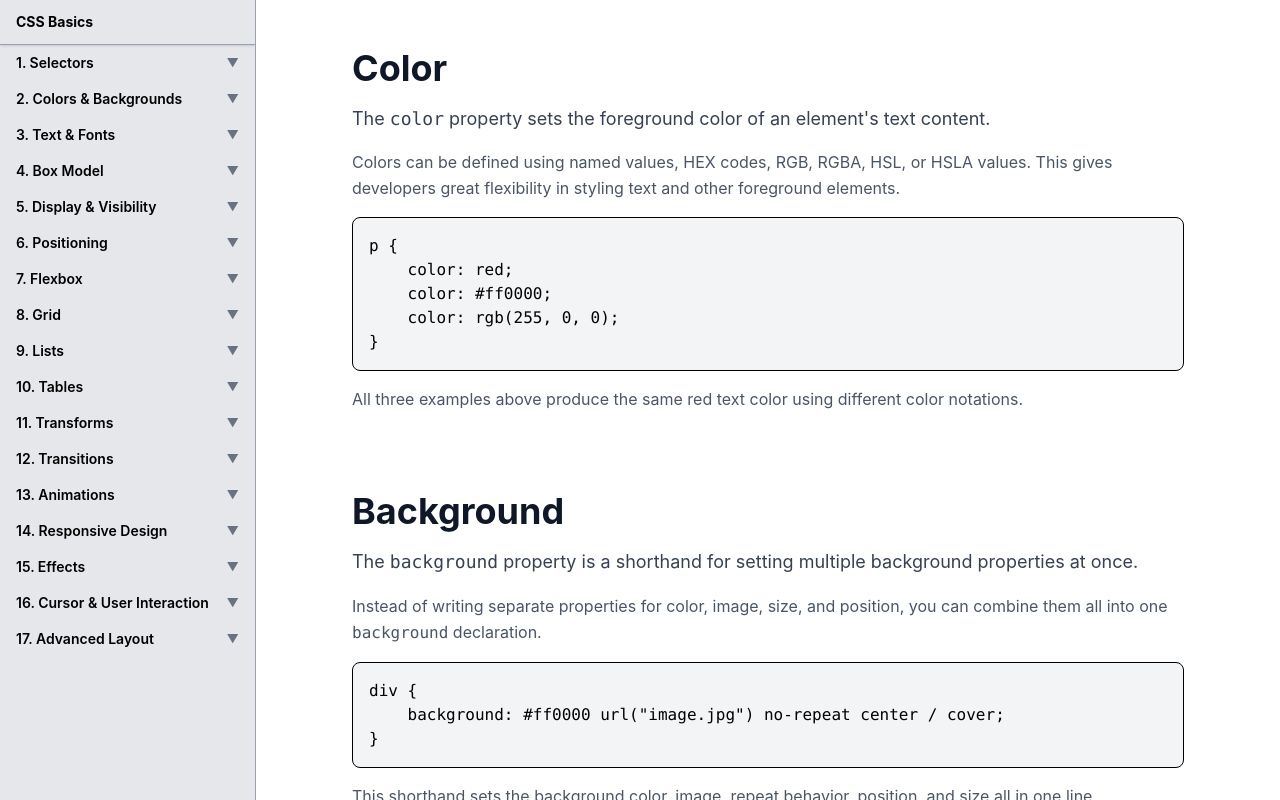
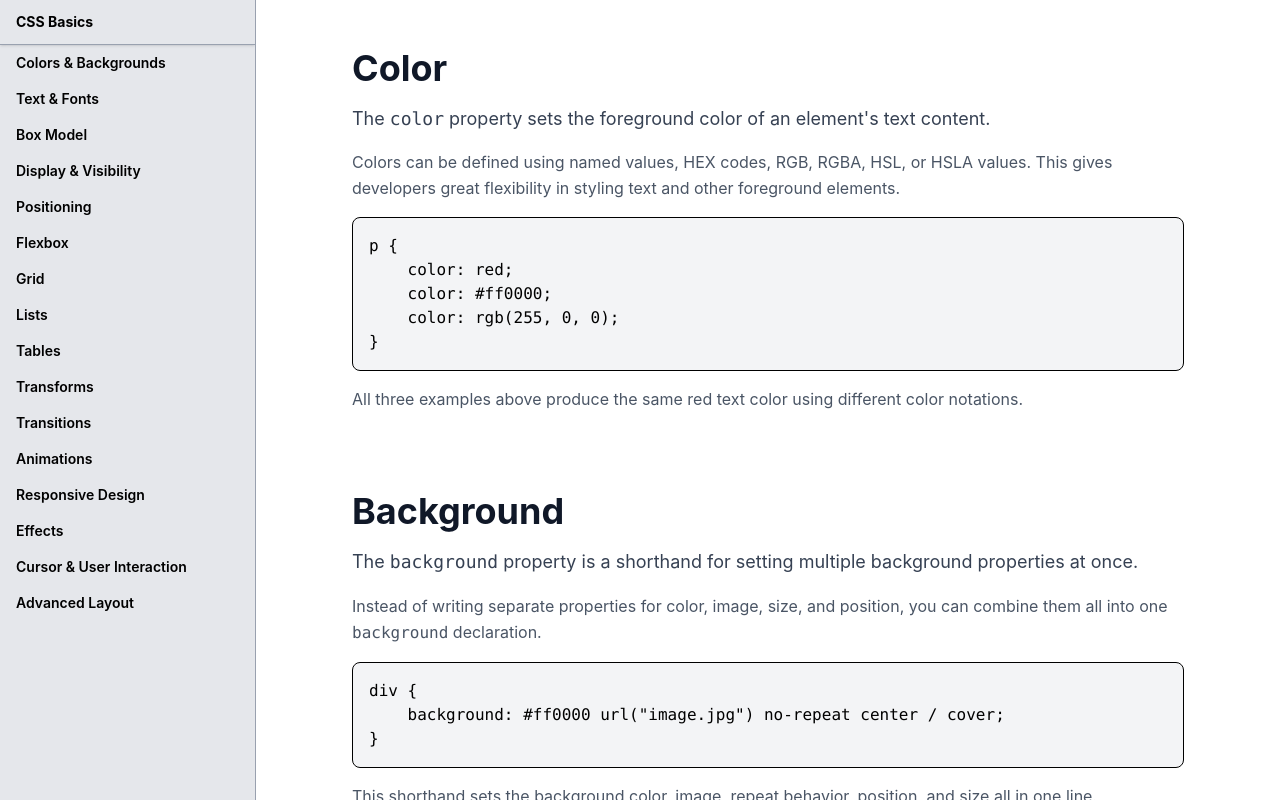
Before and after one commit to itzmitto/Svelte-project-back-to-css-basics, a SvelteKit app: page /background in a window 1280 px wide. Built offline with nearby package versions, Linux system fonts and the light colour scheme.

Commit message:
sidenav make work

```diff
--- a/src/lib/data/properties.json
+++ b/src/lib/data/properties.json
@@ -1,71 +1,83 @@
 {
   "categories": [
     {
-      "title": "1. Selectors",
-      "properties": ["element", "class", "id", "attribute selectors", "pseudo-classes", "pseudo-elements"]
-    },
-    {
-      "title": "2. Colors & Backgrounds",
+      "title": "Colors & Backgrounds",
+			"route": "/background",
       "properties": ["color", "background", "background-color", "background-image", "background-size", "background-position"]
     },
     {
-      "title": "3. Text & Fonts",
+      "title": "Text & Fonts",
+			"route": "/text",
       "properties": ["font-family", "font-size", "font-weight", "line-height", "text-align", "text-decoration", "text-transform"]
     },
     {
-      "title": "4. Box Model",
+      "title": "Box Model",
+			"route": "/box",
       "properties": ["width", "height", "margin", "padding", "border", "box-sizing"]
     },
     {
-      "title": "5. Display & Visibility",
+      "title": "Display & Visibility",
+			"route": "/display",
       "properties": ["display", "visibility", "opacity", "overflow"]
     },
     {
-      "title": "6. Positioning",
+      "title": "Positioning",
+			"route": "/positioning",
       "properties": ["position", "top", "right", "bottom", "left", "z-index"]
     },
     {
-      "title": "7. Flexbox",
+      "title": "Flexbox",
+			"route": "/flexbox",
       "properties": ["display: flex", "flex-direction", "justify-content", "align-items", "flex-wrap", "gap"]
     },
     {
-      "title": "8. Grid",
+      "title": "Grid",
+			"route": "/grid",
       "properties": ["display: grid", "grid-template-columns", "grid-template-rows", "grid-area", "gap"]
     },
     {
-      "title": "9. Lists",
+      "title": "Lists",
+			"route": "/lists",
       "properties": ["list-style", "list-style-type", "list-style-position"]
     },
     {
-      "title": "10. Tables",
+      "title": "Tables",
+			"route": "/tables",
       "properties": ["border-collapse", "border-spacing", "table-layout"]
     },
     {
-      "title": "11. Transforms",
+      "title": "Transforms",
+			"route": "/transform",
       "properties": ["transform", "transform-origin"]
     },
     {
-      "title": "12. Transitions",
+      "title": "Transitions",
+			"route": "/transitions",
       "properties": ["transition", "transition-duration", "transition-delay"]
     },
     {
-      "title": "13. Animations",
+      "title": "Animations",
+			"route": "/animations",
       "properties": ["animation", "animation-name", "animation-duration", "animation-timing-function"]
     },
     {
-      "title": "14. Responsive Design",
+      "title": "Responsive Design",
+			"route": "/responsive",
       "properties": ["media queries", "container queries", "aspect-ratio"]
     },
     {
-      "title": "15. Effects",
+      "title": "Effects",
+			"route": "/effects",
       "properties": ["box-shadow", "text-shadow", "filter", "backdrop-filter"]
     },
     {
-      "title": "16. Cursor & User Interaction",
+      "title": "Cursor & User Interaction",
+			"route": "/cursor",
       "properties": ["cursor", "pointer-events", "user-select"]
     },
     {
-      "title": "17. Advanced Layout",
+      "title": "Advanced Layout",
+			"route": "/advanced",
       "properties": ["float", "clear", "object-fit", "object-position"]
     }
   ]
--- a/src/routes/(homepage)/+layout.svelte
+++ b/src/routes/(homepage)/+layout.svelte
@@ -1,16 +1,7 @@
 <script lang="ts">
 	import cssData from '$lib/data/properties.json';
+	import { goto } from '$app/navigation';
 	let { children } = $props();
-	let openCategories = $state<Set<number>>(new Set());
-
-	function toggleCategory(index: number) {
-		if (openCategories.has(index)) {
-			openCategories.delete(index);
-		} else {
-			openCategories.add(index);
-		}
-		openCategories = new Set(openCategories);
-	}
 </script>
 
 <div class="h-dvh flex flex-col">
@@ -27,23 +18,11 @@
 				{#each cssData.categories as category, i}
 					<div>
 						<button
-							onclick={() => toggleCategory(i)}
 							class="w-full text-left px-4 py-2 text-sm font-semibold flex justify-between items-center hover:bg-gray-300 transition-colors"
+							onclick={() => goto(category.route)}
 						>
 							<span>{category.title}</span>
-							<span class="text-gray-500 text-xs">{openCategories.has(i) ? '▲' : '▼'}</span>
 						</button>
-						{#if openCategories.has(i)}
-							<ul class="bg-gray-100">
-								{#each category.properties as property}
-									<li>
-										<button class="w-full text-left px-6 py-1.5 text-xs font-mono hover:bg-gray-300 hover:translate-x-1 transition-all">
-											{property}
-										</button>
-									</li>
-								{/each}
-							</ul>
-						{/if}
 					</div>
 				{/each}
 			</nav>
```
